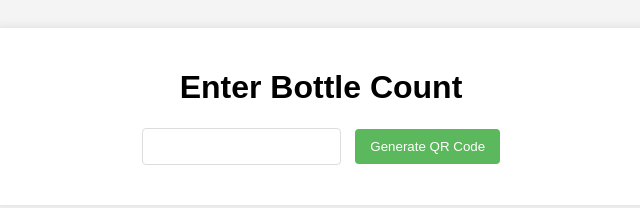
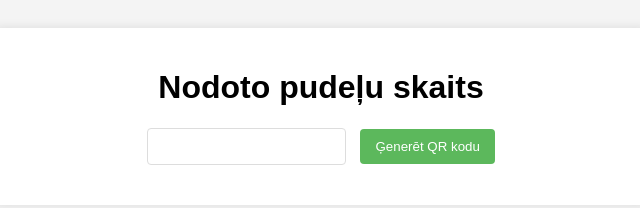
Before and after one commit to Gvuldis/gvuldis.github.io, a plain HTML site: page index.html in a window 1280 px wide. Shown: the whole page, without its empty margins (319-959 px from the left). Drawn offline with Linux system fonts and the light colour scheme.

Commit message:
teksta parveide

```diff
--- a/index.html
+++ b/index.html
@@ -3,16 +3,16 @@
 <head>
     <meta charset="UTF-8">
     <meta name="viewport" content="width=device-width, initial-scale=1.0">
-    <title>Recycling Rewards</title>
+    <title>Taras nodošana</title>
     <link rel="stylesheet" href="style.css">
     <script src="https://cdn.jsdelivr.net/npm/qrcodejs/qrcode.min.js"></script>
 </head>
 <body>
     <div class="container">
-        <h1>Enter Bottle Count</h1>
+        <h1>Nodoto pudeļu skaits</h1>
         <form id="bottleForm">
             <input type="number" id="bottles" name="bottles" min="1" required>
-            <button type="submit">Generate QR Code</button>
+            <button type="submit">Ģenerēt QR kodu</button>
         </form>
 
         <div id="qrCode"></div>
```
Also changed, not shown: display.html (+4 -2 lines).
